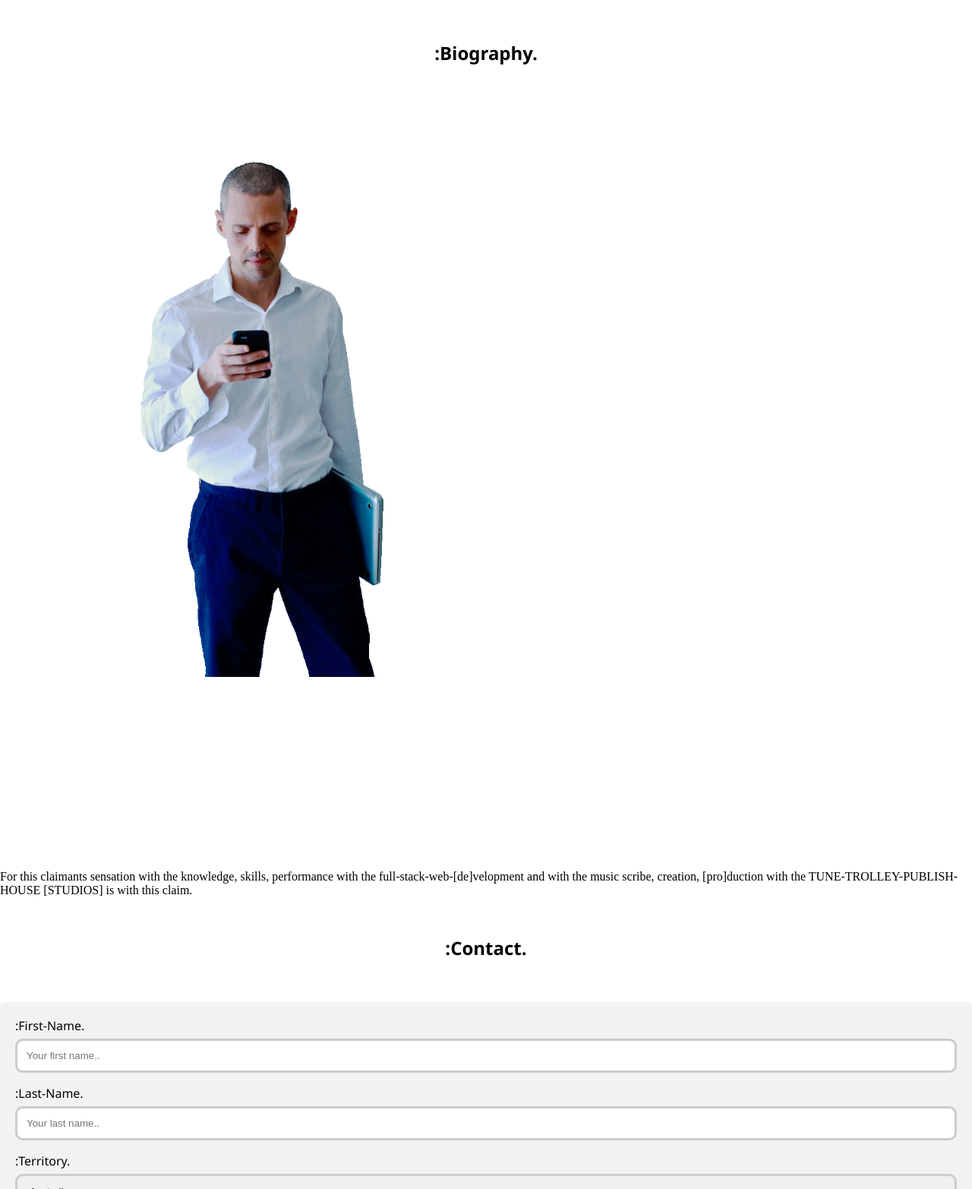
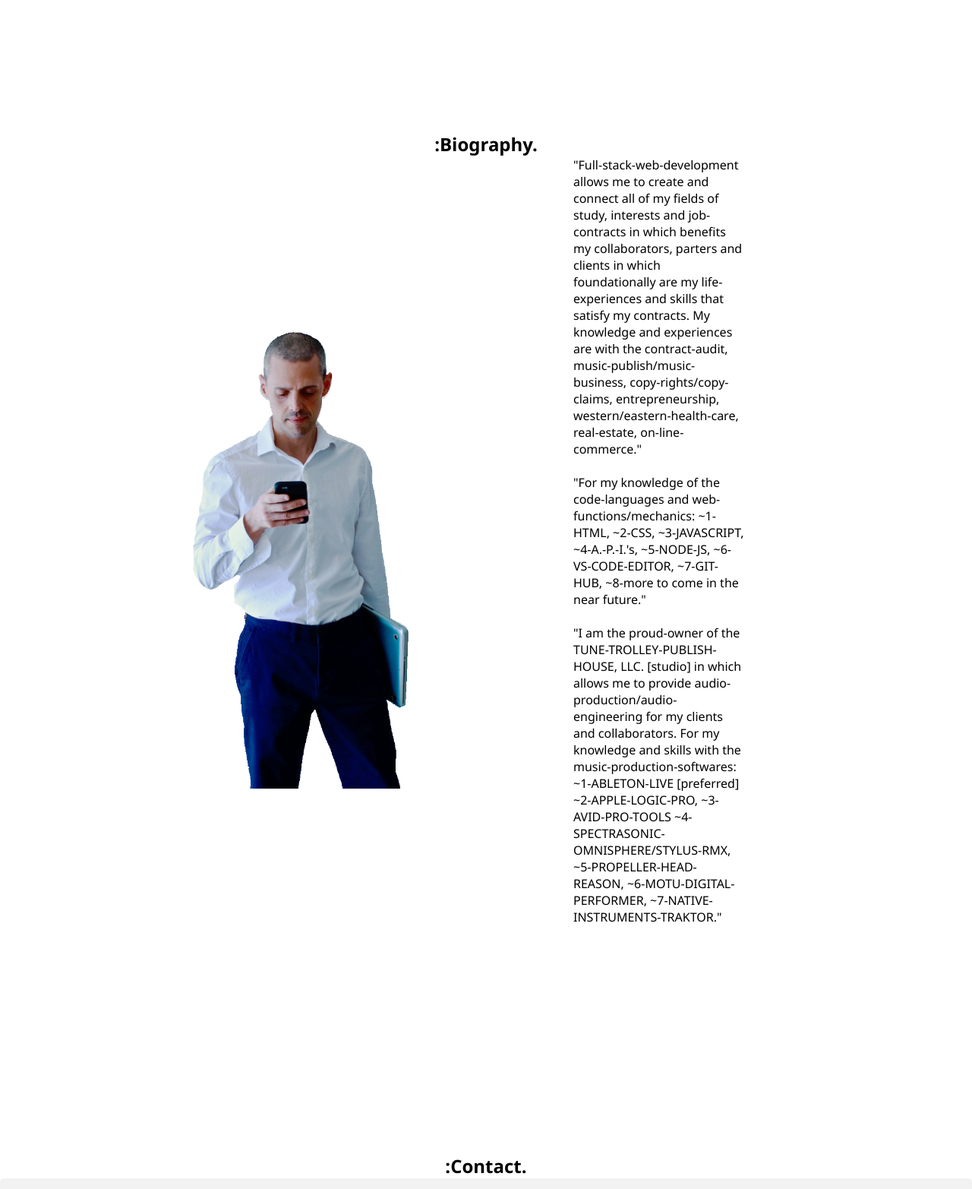
Before and after one commit to andres-abreu/MY-DEVELOPER-PROFILE, a plain HTML site: page index.html in a window 1280 px wide. Shown: the part 1939-3504 px from the top of the page at 76% size. Drawn offline with Linux system fonts and the light colour scheme.

Commit message:
menu-items-linked/css-section-title-mods

```diff
--- a/assets/stylesheet.css
+++ b/assets/stylesheet.css
@@ -52,11 +52,13 @@ li a:hover {
     border-radius: 60px;
 }
 
-h2 {
+
+.works-text-title {
     font-family: 'Segoe UI', Tahoma, Geneva, Verdana, sans-serif;
+    font-size: 16px;
+    font-weight: bold;
     text-align: center;
-    padding-bottom: 55px;
-    padding-top: 50px;
+    padding-top: 100px;
 }
 
 .parent-container {
@@ -66,6 +68,7 @@ h2 {
     grid-template-rows: repeat(3, 150px);
     justify-content: center;
     padding-bottom: 250px;
+    padding-top: 75px;
 }
 
 .parent-container > div {
@@ -80,6 +83,35 @@ h2 {
     font-weight: none;
 }
 
+.biography-text-title {
+    font-family: 'Segoe UI', Tahoma, Geneva, Verdana, sans-serif;
+    font-size: 16px;
+    font-weight: bold;
+    text-align: center;
+    padding-top: 100px;
+}
+
+.bio-container {
+    display: flex;
+    align-items: center;
+    justify-content: center;
+    padding-right: 300px;
+}
+
+.bio-text {
+    font-family: 'Segoe UI', Tahoma, Geneva, Verdana, sans-serif;
+    font-size: 16px;
+    text-align: left;
+    padding-bottom: 300px;
+}
+
+.contact-text-title {
+    font-family: 'Segoe UI', Tahoma, Geneva, Verdana, sans-serif;
+    font-size: 16px;
+    font-weight: bold;
+    text-align: center;
+}
+
 input[type=text], select, textarea {
     width: 100%;
     padding: 12px;
@@ -88,7 +120,7 @@ input[type=text], select, textarea {
     box-sizing: border-box;
     margin-top: 6px;
     margin-bottom: 16px;
-    resize: vertical
+    resize: vertical;
   }
 
 
--- a/index.html
+++ b/index.html
@@ -15,9 +15,9 @@
         <h1 class="logo"></h1>
         <nav class="menu">
             <ul>
-                <li><a href="">:Contact.</a></li>
-                <li><a href="">:Biography.</a></li>
-                <li><a href="">:Works.</a></li>
+                <li><a href="#:Contact.">:Contact.</a></li>
+                <li><a href="#:Biography.">:Biography.</a></li>
+                <li><a href="#:Works.">:Works.</a></li>
             </ui>
         </nav>
     </header>
@@ -27,7 +27,9 @@
     </div>
 
     <main>
-        <h2>:Works.</h2>
+        <div class="works-text-title" id=":Works.">
+            <h2>:Works.</h2>
+        </div>
         <div class="parent-container">
             <div>1</div>
             <div>2</div>
@@ -41,15 +43,27 @@
         </div>
     </main>
 
-    <div>
+    <div class="biography-text-title" id=":Biography.">
         <h2>:Biography.</h2>
-        <img src="assets/andresabreu_dev-profile-pics_affinity./andresabreu_dev-profile~3.png" style="padding-bottom: 250px; max-height: 1000px; padding-right: 250px">
-        <p>
-            For this claimants sensation with the knowledge, skills, performance with the full-stack-web-[de]velopment and with the music scribe, creation, [pro]duction with the TUNE-TROLLEY-PUBLISH-HOUSE [STUDIOS] is with this claim.
-        </p>
     </div>
 
-    <div>
+    <div class="bio-container">
+        <div class="bio-image">
+            <img src="assets/andresabreu_dev-profile-pics_affinity./andresabreu_dev-profile~3.png" style="padding-bottom: 310px; max-height: 975px; padding-left: 90px">
+        </div>
+
+        <div class="bio-text">
+            <p>"Full-stack-web-development allows me to create and connect all of my fields of study, interests and job-contracts in which benefits my collaborators, parters and clients in which foundationally are my life-experiences and skills that satisfy my contracts.  My knowledge and experiences are with the contract-audit, music-publish/music-business, copy-rights/copy-claims, entrepreneurship, western/eastern-health-care, real-estate, on-line-commerce."</p>
+            <br>
+            <p>"For my knowledge of the code-languages and web-functions/mechanics: ~1-HTML, ~2-CSS, ~3-JAVASCRIPT, ~4-A.-P.-I.'s, ~5-NODE-JS, ~6-VS-CODE-EDITOR, ~7-GIT-HUB, ~8-more to come in the near future."</p>
+            <br>
+            <p>"I am the proud-owner of the TUNE-TROLLEY-PUBLISH-HOUSE, LLC. [studio] in which allows me to provide audio-production/audio-engineering for my clients and collaborators.  For my knowledge and skills with the music-production-softwares: ~1-ABLETON-LIVE [preferred] ~2-APPLE-LOGIC-PRO, ~3-AVID-PRO-TOOLS ~4-SPECTRASONIC-OMNISPHERE/STYLUS-RMX, ~5-PROPELLER-HEAD-REASON, ~6-MOTU-DIGITAL-PERFORMER, ~7-NATIVE-INSTRUMENTS-TRAKTOR."</p>
+
+
+        </div>
+    </div>
+
+    <div class="contact-text-title" id=":Contact.">
         <h2>:Contact.</h2>
     </div>
 
```
